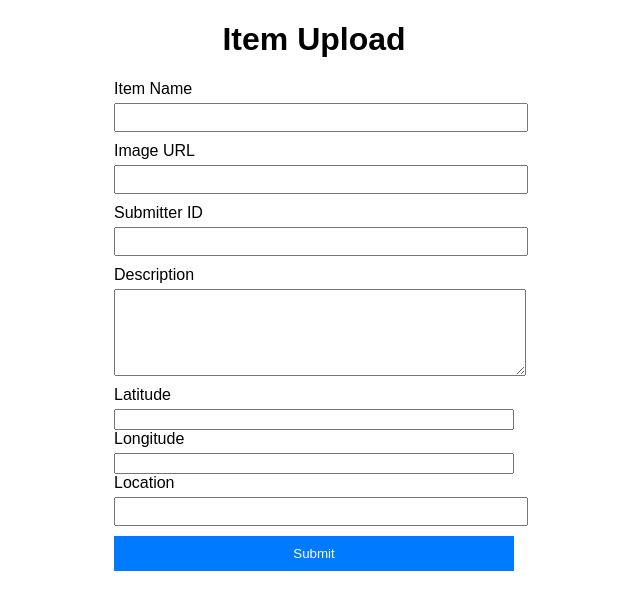
After one commit to Ayroid/REUNITE, a Node server app: template views/uploadItem.ejs in a window 1280 px wide. The commit adds this page. Shown: the top 610 px of the page, without its empty margins (326-966 px from the left). Run offline with Node 20, Linux system fonts and the light colour scheme; the template is opened without the code that fills it, so the values that code supplies are empty; some libraries are stand-ins or nearby versions.

Commit message:
upload html page and css

```diff
--- /dev/null
+++ b/views/uploadItem.ejs
@@ -0,0 +1,80 @@
+<!DOCTYPE html>
+<html>
+<head>
+    <title>Item Upload</title>
+    <style>
+        body {
+            font-family: Arial, sans-serif;
+            margin: 20px;
+        }
+
+        h1 {
+            text-align: center;
+        }
+
+        form {
+            margin: 20px auto;
+            width: 400px;
+            display: flex;
+            flex-direction: column;
+        }
+
+        label {
+            margin-bottom: 5px;
+        }
+
+        input[type="text"], textarea {
+            padding: 5px;
+            margin-bottom: 10px;
+            width: 100%;
+        }
+
+        button {
+            padding: 10px;
+            background-color: #007bff;
+            color: #fff;
+            border: none;
+            cursor: pointer;
+        }
+
+        button:hover {
+            background-color: #0056b3;
+        }
+
+        .error {
+            color: red;
+            margin-top: 5px;
+        }
+    </style>
+</head>
+<body>
+<h1>Item Upload</h1>
+<form id="itemForm">
+    <label for="itemName">Item Name</label>
+    <input type="text" id="itemName" required>
+
+    <label for="imageURL">Image URL</label>
+    <input type="text" id="imageURL">
+
+    <label for="submitterId">Submitter ID</label>
+    <input type="text" id="submitterId" required>
+
+    <label for="description">Description</label>
+    <textarea id="description" rows="5" required></textarea>
+
+    <label for="latitude">Latitude</label>
+    <input type="number" id="latitude">
+
+    <label for="longitude">Longitude</label>
+    <input type="number" id="longitude">
+
+    <label for="location">Location</label>
+    <input type="text" id="location" required>
+
+    <button type="submit">Submit</button>
+    <div id="error" class="error"></div>
+</form>
+
+<script src="script.js"></script>
+</body>
+</html>
```
Also changed, not shown: models/item.js (+6 -1 lines), styles.css (added, +121 -0 lines), upload.html (added, +76 -0 lines), views/login.ejs (line endings or trailing spaces).
